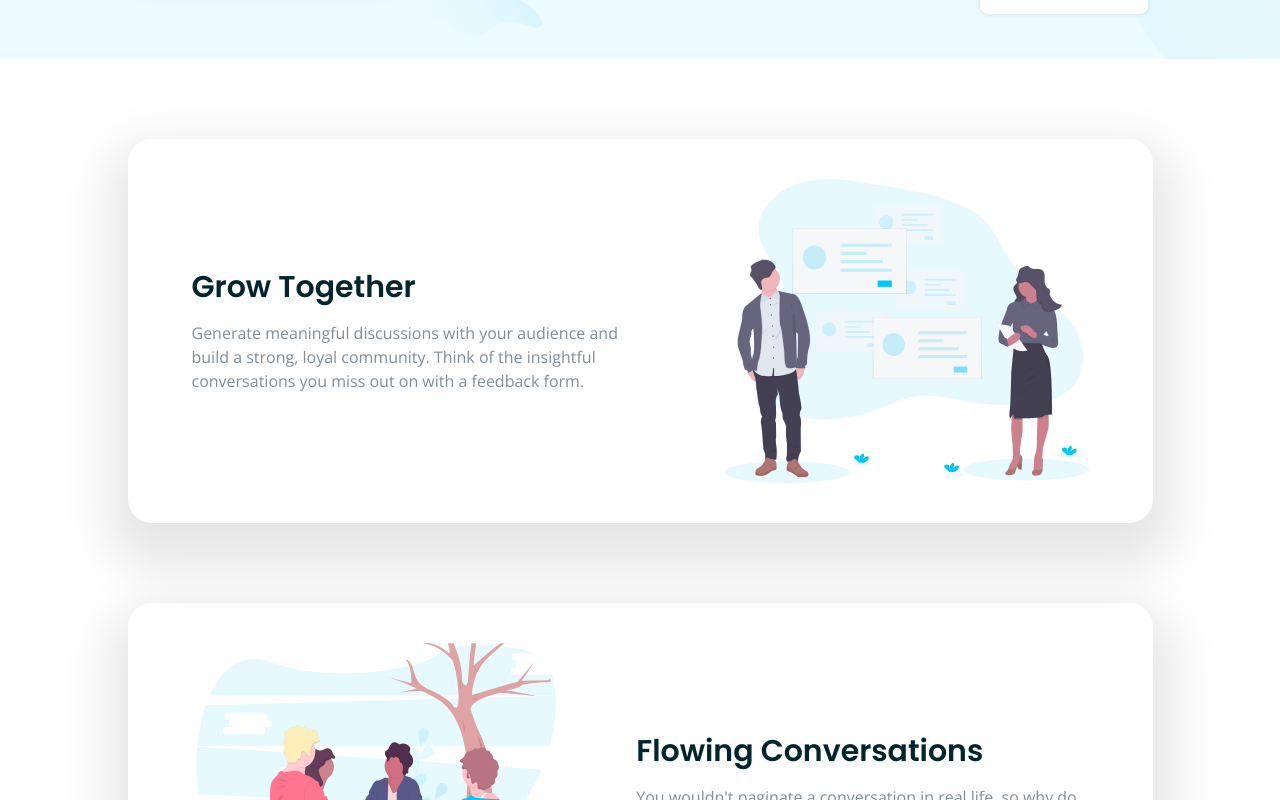
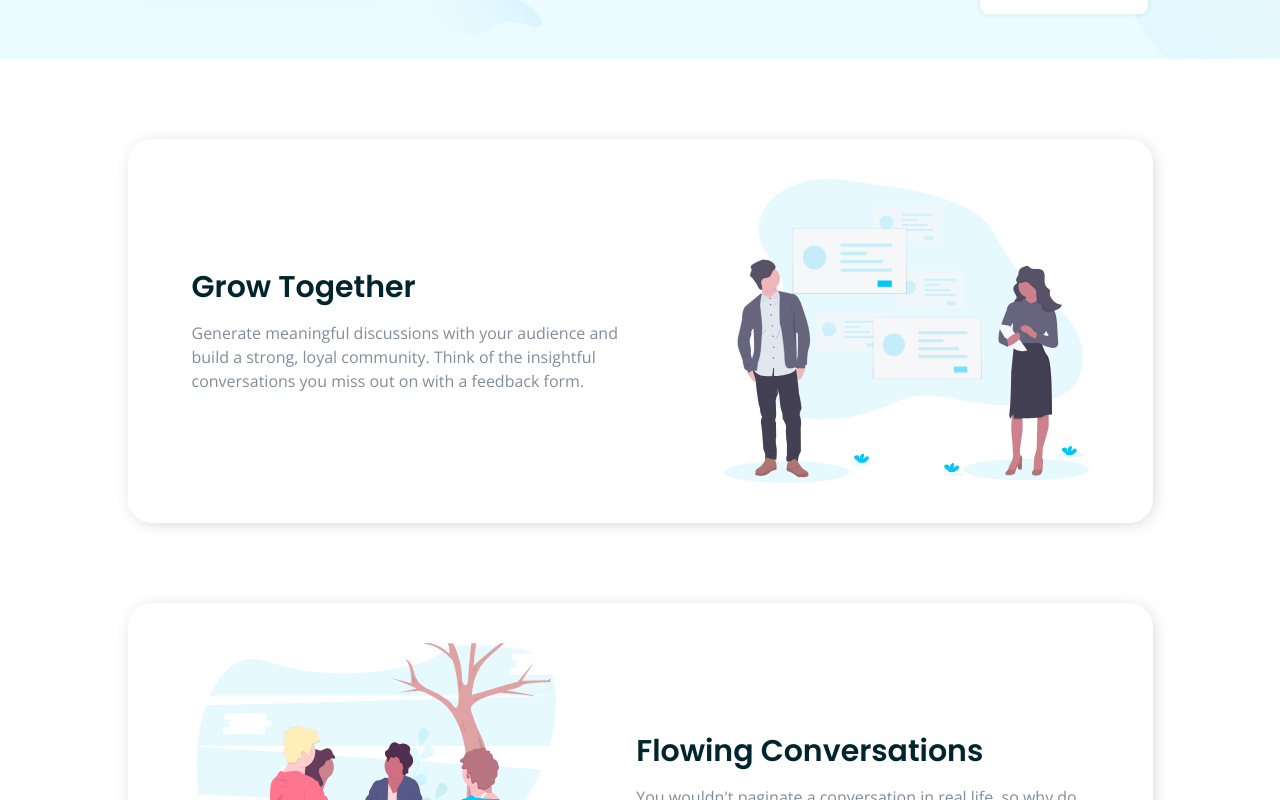
Before and after one commit to MaorBezalel/landing-pages, a React (Vite) app: page /huddle in a window 1280 px wide. Shown: the part 540-1340 px from the top of the page. Built offline with nearby package versions, Linux system fonts and the light colour scheme.

Commit message:
refactor: Update ContentCard.ui styles

```diff
--- a/src/pages/huddle/components/ui/ContentCard.ui.tsx
+++ b/src/pages/huddle/components/ui/ContentCard.ui.tsx
@@ -12,7 +12,7 @@ export function ContentCard({ layout, title, description, imageSrc, imageAlt }:
 
     return (
         <article
-            className={`flex h-full w-full items-center gap-60 rounded-3xl py-10 pe-16 ps-40 shadow-[1px_25px_50px_20px_rgba(0,0,0,0.1)] ${largeScreenLayout}
+            className={`flex h-full w-full items-center gap-60 rounded-3xl py-10 pe-16 ps-40 shadow-[2px_2px_20px_-7px_rgba(0,0,0,0.3)] ${largeScreenLayout}
             desktop-lg:gap-40 desktop-lg:ps-32
             desktop-md:gap-32 desktop-sm:gap-20
             desktop-sm:ps-16
```
